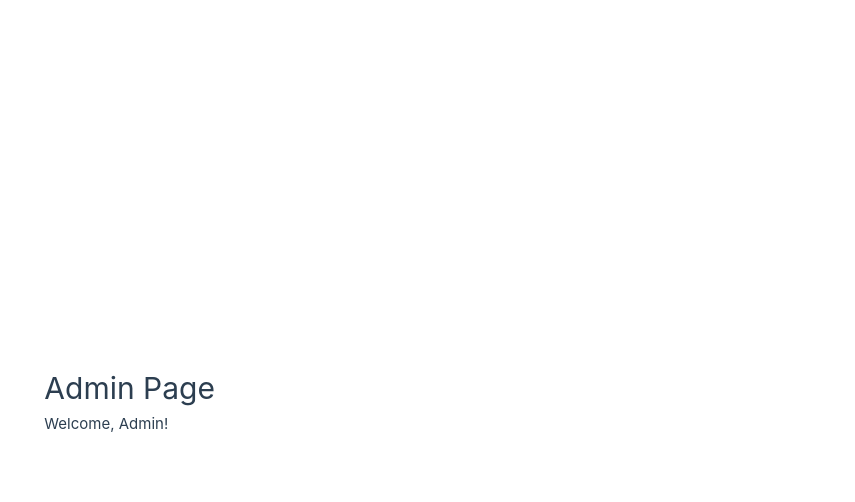
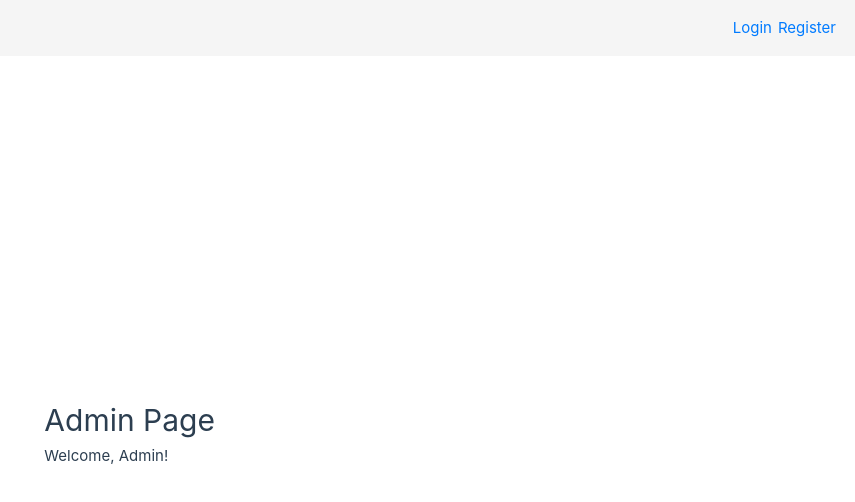
Before and after one commit to qfranklin/vue, a Vue app: page /admin in a window 1280 px wide. Shown: the top 502 px of the page, without its empty margins (425-1280 px from the left). Built offline with nearby package versions, Linux system fonts and the light colour scheme.

Commit message:
added logout

```diff
--- a/src/components/HeaderComponent.vue
+++ b/src/components/HeaderComponent.vue
@@ -1,17 +1,35 @@
 <template>
   <header class="header">
     <nav>
-      <router-link to="/login">Login</router-link>
-      <router-link to="/register">Register</router-link>
+      <router-link v-if="!isLoggedIn" to="/login">Login</router-link>
+      <router-link v-if="!isLoggedIn" to="/register">Register</router-link>
+      <span v-if="isLoggedIn" class="user-email">{{ userEmail }}</span>
+      <button v-if="isLoggedIn" @click="logout">Logout</button>
     </nav>
   </header>
 </template>
 
 <script lang="ts">
-import { defineComponent } from 'vue'
+import { defineComponent, computed } from 'vue'
+import { useUserStore } from '@/stores/user'
 
 export default defineComponent({
   name: 'HeaderComponent',
+  setup() {
+    const userStore = useUserStore()
+    const isLoggedIn = computed(() => userStore.isLoggedIn)
+    const userEmail = computed(() => userStore.email)
+
+    const logout = () => {
+      userStore.logout()
+    }
+
+    return {
+      isLoggedIn,
+      userEmail,
+      logout
+    }
+  }
 })
 </script>
 
@@ -37,4 +55,16 @@ nav a {
   text-decoration: none;
   color: #007bff;
 }
+
+.user-email {
+  font-size: 0.8rem;
+  margin-right: 1rem;
+}
+
+button {
+  background: none;
+  border: none;
+  color: #007bff;
+  cursor: pointer;
+}
 </style>
--- a/src/main.ts
+++ b/src/main.ts
@@ -5,10 +5,16 @@ import { createPinia } from 'pinia'
 
 import App from './App.vue'
 import router from './router'
+import { useUserStore } from '@/stores/user'
 
 const app = createApp(App)
 
-app.use(createPinia())
+const pinia = createPinia()
+app.use(pinia)
+
+const userStore = useUserStore()
+userStore.loadFromLocalStorage()
+
 app.use(router)
 
 app.mount('#app')
--- /dev/null
+++ b/src/stores/user.ts
@@ -0,0 +1,33 @@
+import { defineStore } from 'pinia'
+
+export const useUserStore = defineStore('user', {
+  state: () => ({
+    email: '',
+    token: ''
+  }),
+  getters: {
+    isLoggedIn: (state) => !!state.token
+  },
+  actions: {
+    login(email: string, token: string) {
+      this.email = email
+      this.token = token
+      localStorage.setItem('auth_token', token)
+      localStorage.setItem('user_email', email)
+    },
+    logout() {
+      this.email = ''
+      this.token = ''
+      localStorage.removeItem('auth_token')
+      localStorage.removeItem('user_email')
+    },
+    loadFromLocalStorage() {
+      const token = localStorage.getItem('auth_token')
+      const email = localStorage.getItem('user_email')
+      if (token && email) {
+        this.token = token
+        this.email = email
+      }
+    }
+  }
+})
--- a/src/views/AdminPage.vue
+++ b/src/views/AdminPage.vue
@@ -1,18 +1,27 @@
 <template>
   <div>
-    <h1>Admin Page</h1>
-    <p>Welcome, Admin!</p>
+    <HeaderComponent />
+    <div class="admin-content">
+      <h1>Admin Page</h1>
+      <p>Welcome, Admin!</p>
+    </div>
   </div>
 </template>
 
 <script lang="ts">
 import { defineComponent } from 'vue'
+import HeaderComponent from '@/components/HeaderComponent.vue'
 
 export default defineComponent({
-  name: 'AdminPage'
+  name: 'AdminPage',
+  components: {
+    HeaderComponent
+  }
 })
 </script>
 
 <style scoped>
-/* Add your styles here */
+.admin-content {
+  padding-top: 4rem; /* Adjust this value based on the height of your header */
+}
 </style>
--- a/src/views/LoginPage.vue
+++ b/src/views/LoginPage.vue
@@ -21,6 +21,7 @@
 import { defineComponent, ref } from 'vue'
 import axios from 'axios'
 import { useRouter } from 'vue-router'
+import { useUserStore } from '@/stores/user'
 
 export default defineComponent({
   name: 'LoginPage',
@@ -29,6 +30,7 @@ export default defineComponent({
     const password = ref('')
     const errorMessage = ref('')
     const router = useRouter()
+    const userStore = useUserStore()
 
     const handleLogin = async () => {
       try {
@@ -38,9 +40,7 @@ export default defineComponent({
         })
         console.log('Login successful:', response.data)
         const { token, is_admin } = response.data
-        // Store the token (e.g., in localStorage)
-        localStorage.setItem('auth_token', token)
-        // Redirect based on admin status
+        userStore.login(email.value, token)
         if (is_admin) {
           router.push('/admin')
         } else {
```
